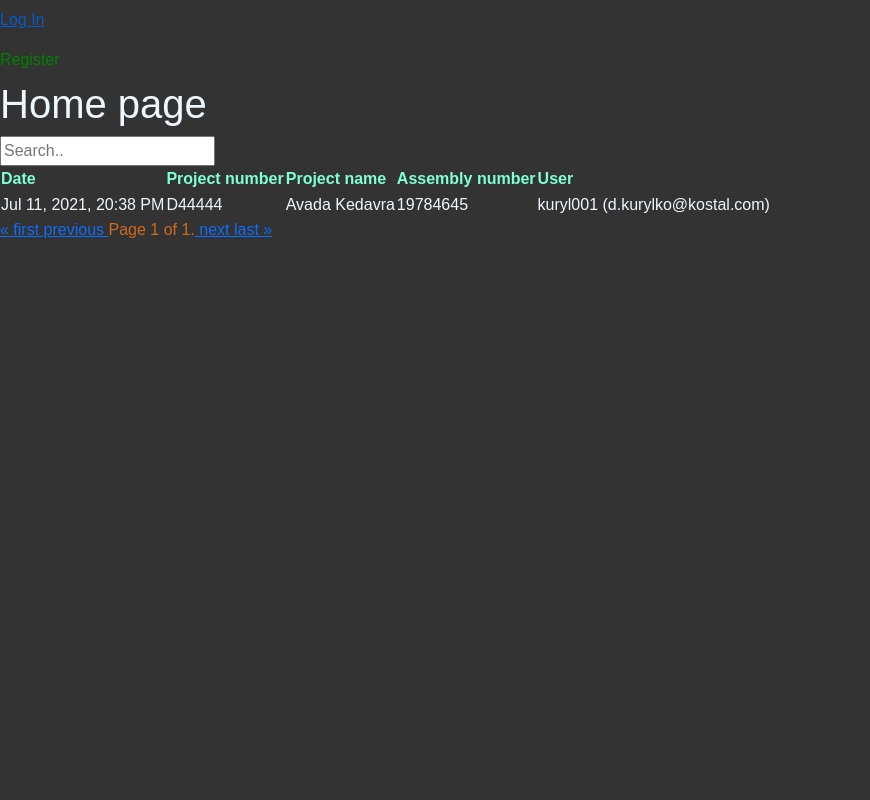
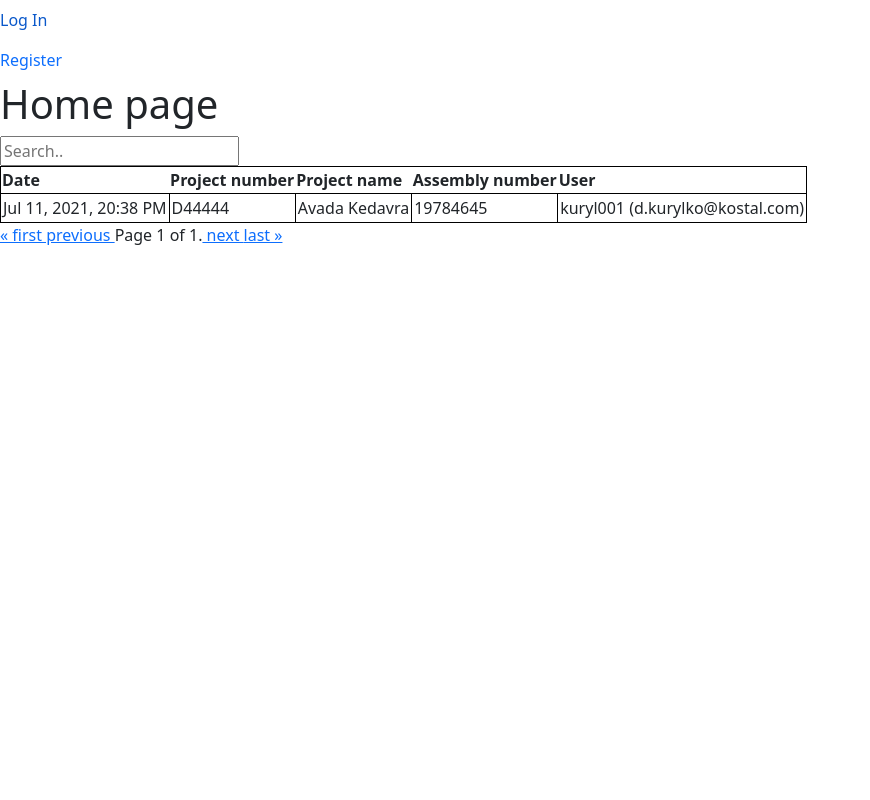
Before and after one commit to Dmytro-kur/ForceCalc, a Django app: page / in a window 1280 px wide. Shown: the whole page, without its empty margins (0-870 px from the left). Run offline with Django 3.2, Linux system fonts and the light colour scheme; data comes from the database, SQL or seed files in the repository; both versions use the stored data as it was after the commit.

Commit message:
Before style

```diff
--- a/ForceApp/force/models.py
+++ b/ForceApp/force/models.py
@@ -118,9 +118,6 @@ class Spring(models.Model):
     def __str__(self):
         return f"{self.key}"
 
-    def is_valid_spring(self):
-        return round(self.freeLen, 5) > round(self.springLen, 5)
-
     def force(self):
         return self.springStiff*(self.freeLen - self.springLen)
 
--- a/ForceApp/force/static/force/styles.css
+++ b/ForceApp/force/static/force/styles.css
@@ -2,24 +2,96 @@
     box-sizing: border-box;
 }
 
+/* -------------------------------------- LAYOUT HOME PAGE ---------------------------------------- */
+table {
+    border: 1px solid black;
+    border-collapse: collapse;
+}
+td {
+    border: 1px solid black;
+    padding: 2px;
+}
+/* -------------------------------------- end LAYOUT HOME PAGE ------------------------------------- */
+/*
+/*
+/*
+/*
+/*
+/*
+/*
+/* ------------------------------- LAYOUT CALCULATION --------------------- */
+
+/* ------------------------------- LAYOUT CALCULATION --------------------- */
+/*
+/*
+/*
+/*
+/*
+/*
+/*
+/* --------------------------- prevent SCROLING -------------------------- */
+.stop-scrolling {
+    overflow: hidden;
+}
+/* Hide scrollbar for Chrome, Safari and Opera */
+body::-webkit-scrollbar {
+    display: none;
+}
+/* Hide scrollbar for IE, Edge and Firefox */
 body {
-    background-color: #333 !important;
-    color: #fff;
+    /* IE and Edge */
+    -ms-overflow-style: none;
+    /* Firefox */
+    scrollbar-width: none;
+}
+/* ------------------------------ end SCROLING --------------------------- */
+/*
+/*
+/*
+/*
+/*
+/*
+/*
+/* ------------------------------ CANVAS NAVIGATION BAR ------------------------------- */
+#source {
+    max-width: 20px;
+    max-height: 20px;
+}
+/* ------------------------------ end CANVAS NAVIGATION BAR --------------------------- */
+/*
+/*
+/*
+/*
+/*
+/*
+/*
+/* ---------------------------- CANVAS ------------------------ */
+#canvas {
+    border-radius: 5px;
+    border: 1px solid black;
     display: block;
-    /* flex-direction: column; */
-    align-items: center;
-    justify-content: center;
-    font-family: Arial, Helvetica, sans-serif;
-    min-height: 100vh;
-    margin: 0;
+    margin-left: auto;
+    margin-right: auto;
 }
+/* ---------------------------- end CANVAS -------------------- */
 
-a:link {
-    color: green;
-    background-color: transparent;
-    text-decoration: none;
-}
-a:visited {
+
+
+
+
+
+
+
+/* #home_btn {
+    background-color: Transparent;
+} */
+
+/* a:link { */
+    /* color: green; */
+    /* background-color: transparent; */
+    /* text-decoration: none; */
+/* } */
+/* a:visited {
     color: pink;
     background-color: transparent;
     text-decoration: none;
@@ -33,13 +105,13 @@ a:active {
     color: yellow;
     background-color: transparent;
     text-decoration: underline;
-}
+} */
 
-p, h1, h2, h3, h4, h5, h6, label {
+/* p, h1, h2, h3, h4, h5, h6, label {
     color:aliceblue;
-}
+} */
 
-th {
+/* th {
     color:aquamarine;
 }
 
@@ -51,47 +123,13 @@ th {
     cursor: pointer;
     color: coral;
 
-}
+} */
 
-.paginator {
+/* .paginator {
     color:chocolate;
 }
 
 .paginator_items:hover {
     color:chartreuse;
     cursor: pointer;
-}
-
-#canvas {
-    background: #f0f0f0;
-    border-radius: 5px;
-    display: block;
-    margin-left: auto;
-    margin-right: auto;
-}
-
-.stop-scrolling {
-    overflow: hidden;
-}
-
-#source {
-    max-width: 50px;
-    max-height: 50px;
-}
-
-#home_btn {
-    background-color: Transparent;
-}
-
-/* Hide scrollbar for Chrome, Safari and Opera */
-body::-webkit-scrollbar {
-    display: none;
-}
-
-/* Hide scrollbar for IE, Edge and Firefox */
-body {
-    /* IE and Edge */
-    -ms-overflow-style: none;
-    /* Firefox */
-    scrollbar-width: none;
-}
+} */
--- a/ForceApp/force/views.py
+++ b/ForceApp/force/views.py
@@ -416,6 +416,8 @@ def calculation(request, project_num):
 
             return JsonResponse(var.serialize())
 
+def is_valid_spring(freeLen, springLen):
+    return round(freeLen, 5) > round(springLen, 5)
 
 
 @csrf_protect
@@ -468,7 +470,7 @@ def parameter(request, item, value):
             mydata['springLen'] = mydata['var3']
             data = SpringForm(mydata)
 
-            if data.is_valid_spring() != True:
+            if is_valid_spring(float(mydata['var2']), float(mydata['var3'])) != True:
                 return JsonResponse({"error": [
                     {'spring': 'The spring must be compressed, now it is stretched.'}
                 ]}, status=400)
```
Also changed, not shown: ForceApp/force/templates/force/calculation.html (+20 -5 lines), ForceApp/db.sqlite3.
